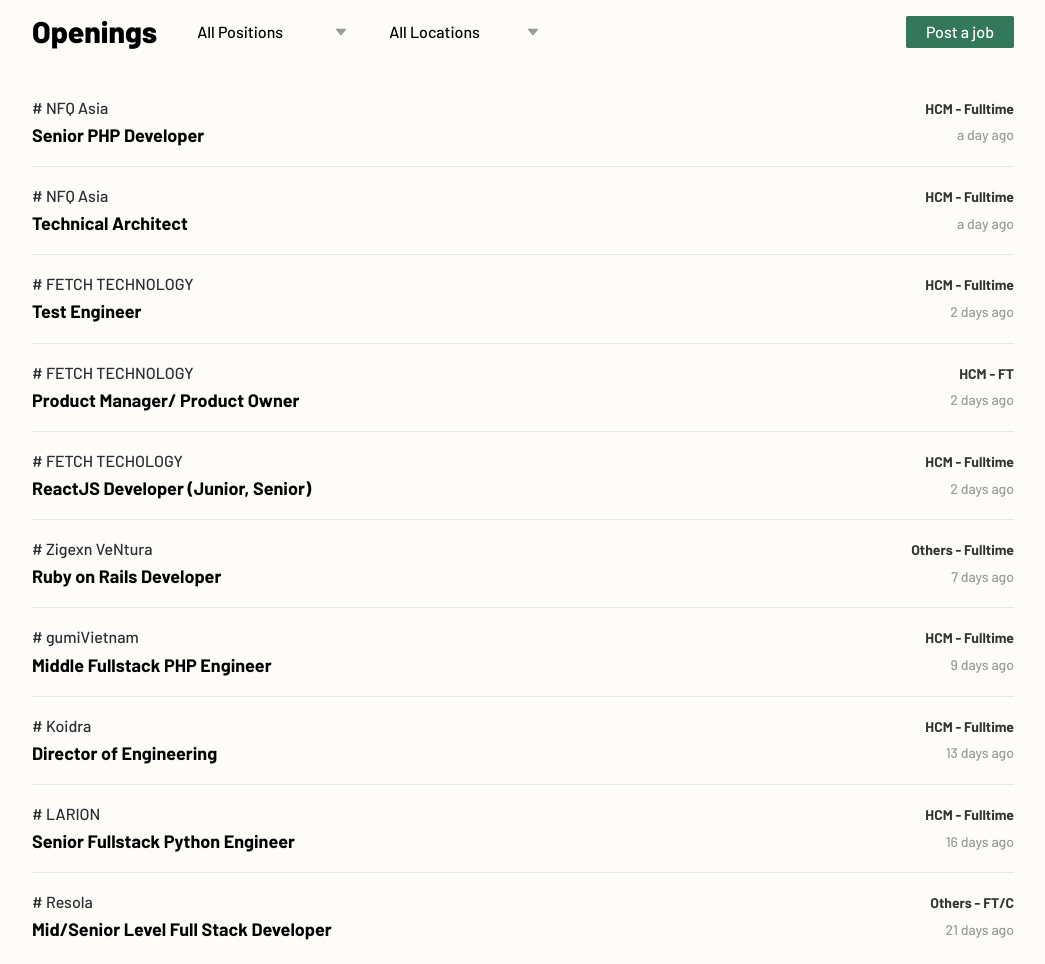
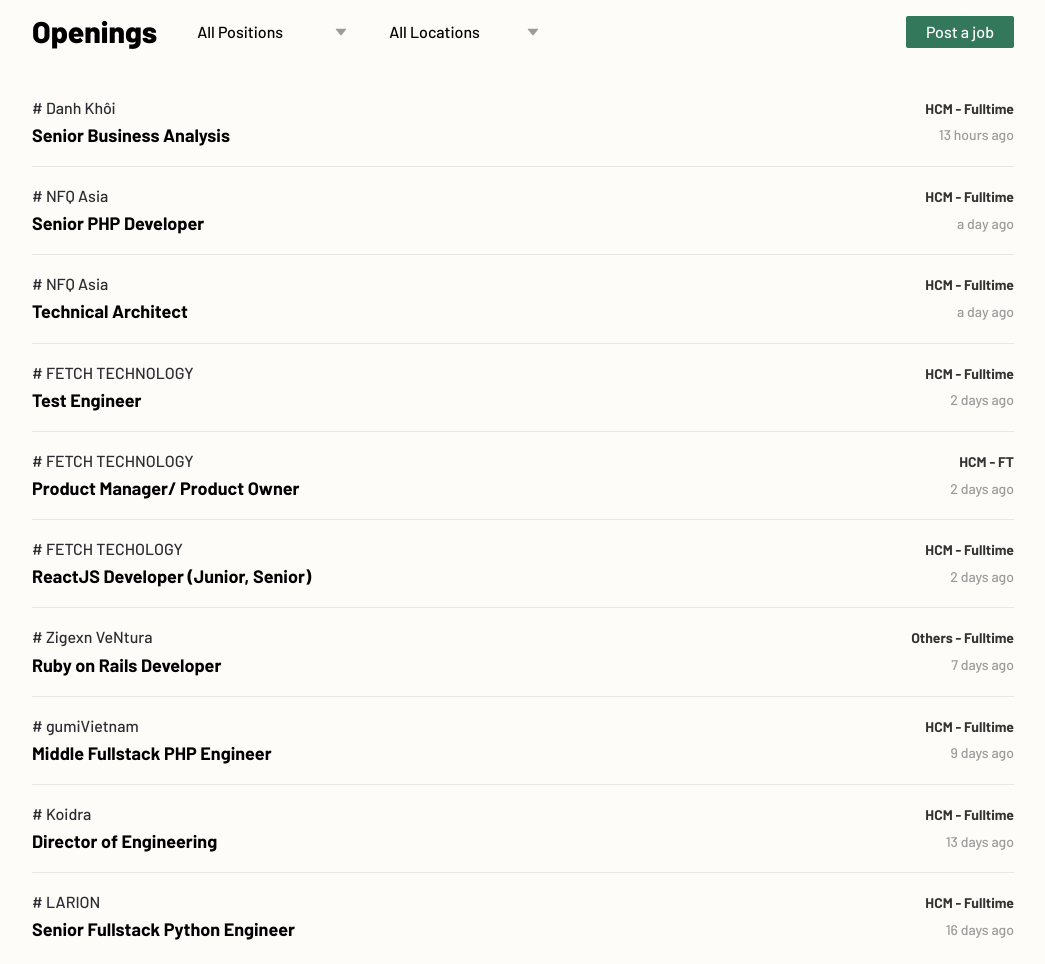
Before and after one commit to webuild-community/webuild.community, a Gatsby site: page / in a window 1280 px wide. Shown: the part 2400-3364 px from the top of the page, without its empty margins (117-1162 px from the left). Built offline with nearby package versions, Linux system fonts and the light colour scheme; Gatsby itself is replaced by a stand-in of ours; some packages are replaced by stand-ins of ours; what tailwindcss-transitions would draw is missing.

Commit message:
update jobs

```diff
--- a/sources/jobs/index.md
+++ b/sources/jobs/index.md
@@ -1,6 +1,14 @@
 ---
 key: jobs
 list:
+  - company: 'Danh Khôi'
+    date: '2020-12-17T04:59:56Z'
+    desc: 'Senior Business Analysis'
+    isOpened: 'true'
+    linkURL: 'https://github.com/awesome-jobs/vietnam/issues/2236'
+    location: 'HCM'
+    title: 'Senior Business Analysis'
+    type: Fulltime
   - company: 'NFQ Asia'
     date: '2020-12-16T08:36:55Z'
     desc: 'Senior PHP Developer'
@@ -73,12 +81,4 @@
     location: 'HCM'
     title: 'Senior Fullstack Python Engineer'
     type: Fulltime
-  - company: 'Resola'
-    date: '2020-11-26T09:56:00Z'
-    desc: 'Mid/Senior Level Full Stack Developer'
-    isOpened: 'true'
-    linkURL: 'https://github.com/awesome-jobs/vietnam/issues/2216'
-    location: 'Others'
-    title: 'Mid/Senior Level Full Stack Developer'
-    type: FT/C
 ---
```
